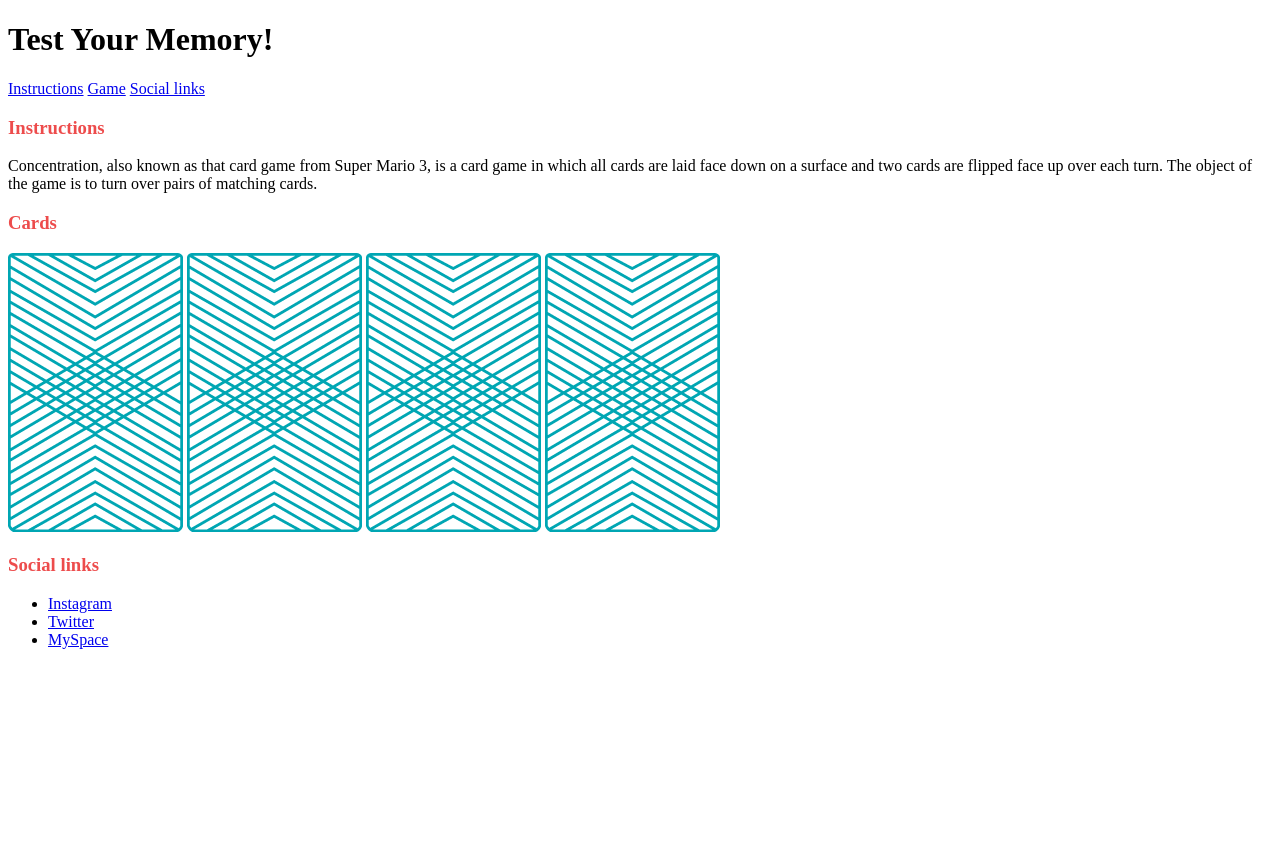
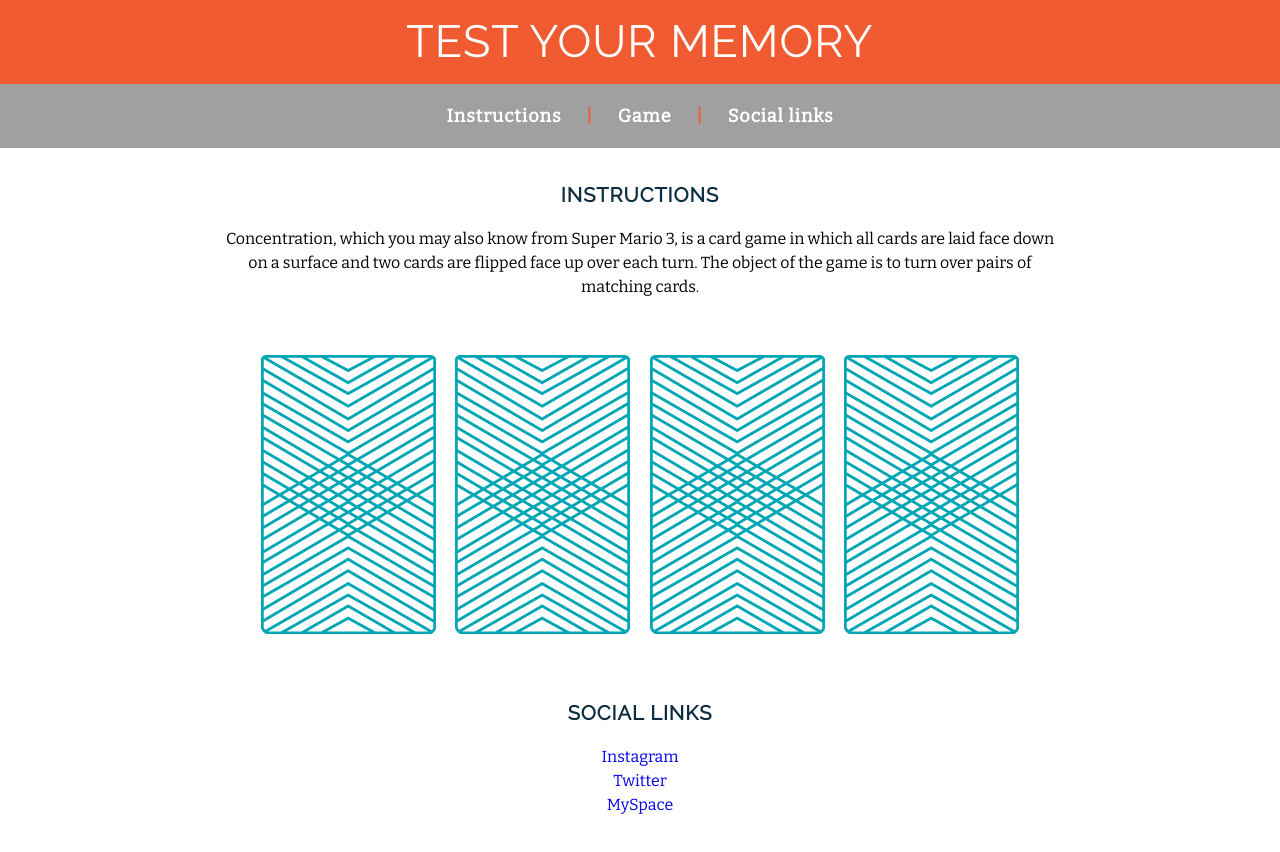
Before and after one commit to jdomo/wdi-fundamentals-memorygame, a plain HTML site: page memory_game/index.html in a window 1280 px wide. Before the commit the page ends 800 px from the top, so only its background shows below. Drawn offline with nearby package versions, Linux system fonts and the light colour scheme.

Commit message:
preliminary formatting and styling

```diff
--- a/memory_game/css/style.css
+++ b/memory_game/css/style.css
@@ -1,3 +1,69 @@
+body {
+  text-align: center;
+  font-family: 'Bitter', serif;
+  line-height: 24px;
+  margin: 0;
+}
+
+nav {
+  background-color: #a0a0a0;
+  color: #f15b31;
+  letter-spacing: 1px;
+  font-weight: 600;
+  font-size: 18px;
+  padding: 20px 0;
+}
+
+nav a {
+  margin: 0 20px;
+  color: #ffffff;
+}
+
+header {
+  background-color: #f15b31;
+  color: #FFFFFF;
+  padding: 30px 20px;
+}
+
+h1 {
+  font-family: "Raleway", sans-serif;
+  letter-spacing: 1px;
+  font-weight: 400;
+  font-size: 45px;
+  text-transform: uppercase;
+  margin: 0;
+}
+
+main {
+  width: 850px;
+  margin: 35px auto;
+}
+
 h3 {
-  color: #ed4c4c;
+  font-family: "Raleway", sans-serif;
+  text-transform: uppercase;
+  color: #0d2c40;
+  letter-spacing: 1px;
+  font-weight: 600;
+  font-size: 20px;
 }
+
+img {
+  margin: 40px 8px;
+}
+
+a {
+  text-decoration: none;
+}
+
+ul {
+  margin: 0 auto;
+  width: 100px;
+  padding: 0;
+  list-style-type: none;
+}
+
+.instructions {
+  line-height: 26px;
+  font-size: 18px;
+}
--- a/memory_game/index.html
+++ b/memory_game/index.html
@@ -2,49 +2,47 @@
 <html>
   <head>
     <title>GA - Joe's Memory Game</title>
+    <link href="https://fonts.googleapis.com/css?family=Bitter|Raleway&display=swap" rel="stylesheet">
     <link rel="stylesheet" type="text/CSS" href="./css/style.css">
   </head>
   <body>
     <header>
-      <h1>Test Your Memory!</h1>
-      <a href="#">Instructions</a>
-      <a href="#">Game</a>
-      <a href="#">Social links</a>
+      <h1>Test Your Memory</h1>
     </header>
-    <div class="instructions">
+      <nav>
+        <a href="#">Instructions</a> |
+        <a href="#">Game</a> |
+        <a href="#">Social links</a>
+      </nav>
+    <main>
       <h3>Instructions</h3>
-      <p>Concentration, also known as that card game from Super Mario 3, is a card
+      <p>Concentration, which you may also know from Super Mario 3, is a card
         game in which all cards are laid face down on a surface
         and two cards are flipped face up over each turn. The object
         of the game is to turn over pairs of matching cards.
       </p>
-    </div>
-    <div class="cards">
-      <h3>Cards</h3>
       <img src="./images/back.png" alt="Queen of Diamonds">
       <img src="./images/back.png" alt="Queen of Hearts">
       <img src="./images/back.png" alt="King of Diamonds">
       <img src="./images/back.png" alt="King of Hearts">
-    </div>
-    <footer>
       <h3>Social links</h3>
       <ul>
         <li>
           <a href="https://www.instagram.com/" target="blank">
-          Instagram
+            Instagram
           </a>
         </li>
         <li>
           <a href="https://www.twitter.com/" target="blank">
-          Twitter
+            Twitter
           </a>
         </li>
         <li>
           <a href="https://www.myspace.com/" target="blank">
-          MySpace
+            MySpace
           </a>
         </li>
       </ul>
-    </footer>
+    </main>
   </body>
 </html>
```
